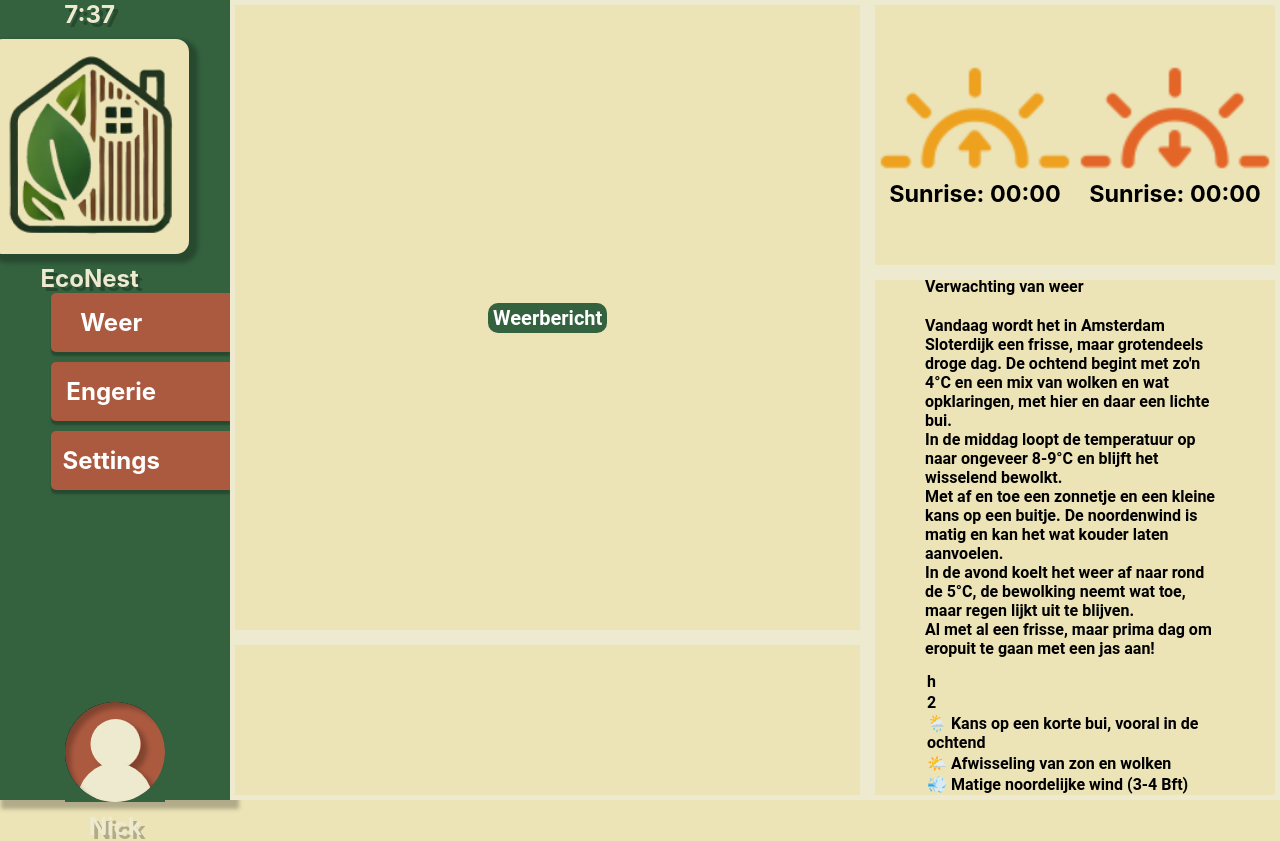
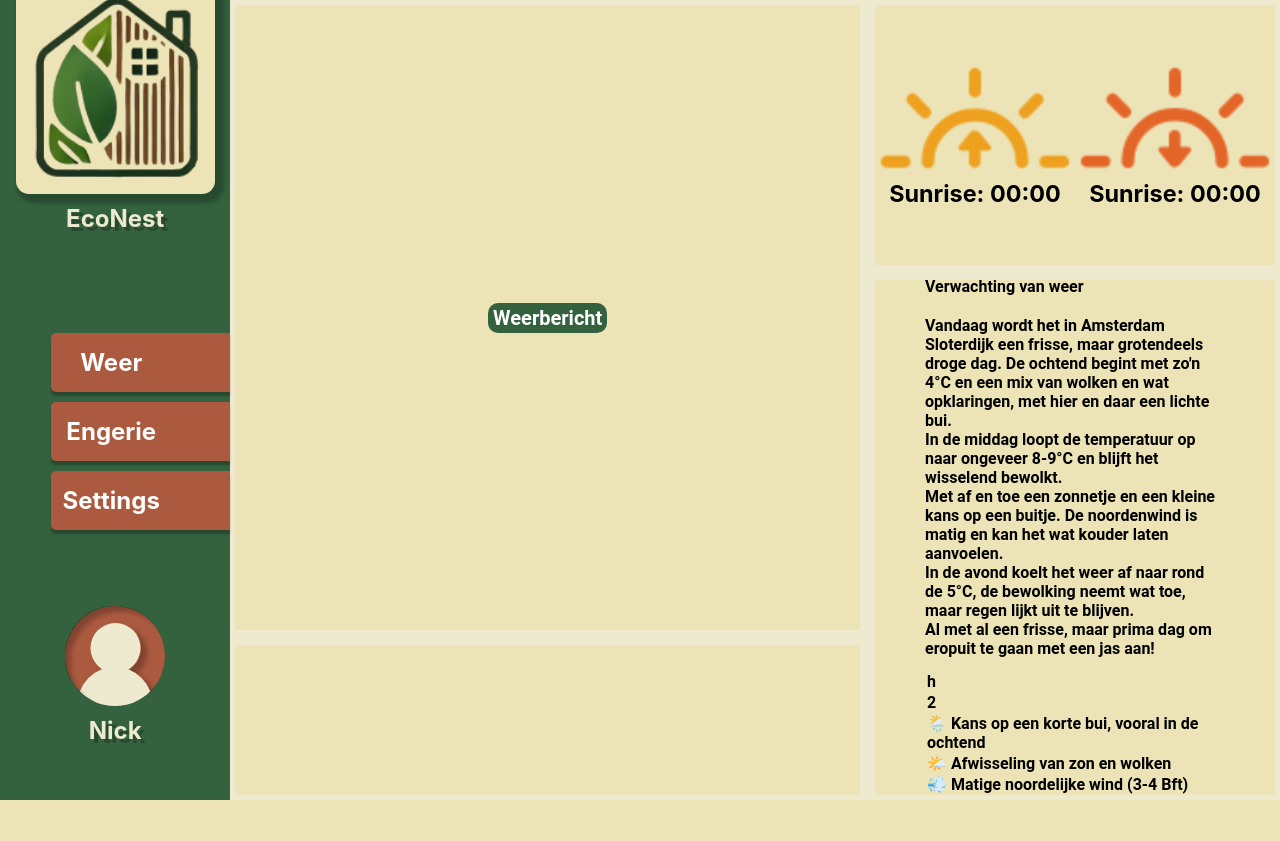
Before and after one commit to Jesper826/EcoNest, a PHP site: page / in a window 1280 px wide. After the commit the page ends 800 px from the top, so only its background shows below. Run offline with PHP 8.4, Linux system fonts and the light colour scheme; lists and menus that the app fills with data are empty; a map, chart or similar area stays blank.

Commit message:
we zkjn klaar

```diff
--- a/public/css/main.css
+++ b/public/css/main.css
@@ -18,29 +18,40 @@
 }
 
 .Header {
+    display: flex;
     width: 6vw;
     height: 100vh;
-    display: grid;
-    place-items: center;
-    grid-template-columns: 1fr;
-    grid-template-rows: repeat(12, 1fr);
-    gap: 2rem;
+    flex-direction: column;
+    justify-content: flex-end;
+    align-items: center;
+    gap: 10px;
+    flex-shrink: 0;
 
     background: var(--header-bg);
-    box-shadow: 1rem 2rem 5ren 0 var(--shadow-color);
+    box-shadow: 7px 0px 10px 0px var(--shadow-color);
+}
+
+.Top {
+    display: flex;
+    width: 6vw;
+    height: 20vh;
+    padding: 20px 0px 700px 0px;
+
+    flex-direction: column;
+    align-items: center;
+    gap: 100px;
+
+    position: absolute;
 }
 
 .Logo {
-    grid-row: 2 / 4;
-    max-width: var(--HeaderWidth);
-    list-style: none;
-
+    width: 4vw;
     height: auto;
     display: flex;
-    gap: 10px;
     flex-direction: column;
     justify-content: center;
     align-items: center;
+    gap: 10px;
 }
 
 .LogoTime{
@@ -50,15 +61,12 @@
     font-style: normal;
     font-weight: 700;
     line-height: normal;
-    justify-content: center;
-    align-items: center;
 }
 
 .LogoFrame {
     width: 100%;
     height: 100%;
-    justify-content: center;
-    align-items: center;
+
     border-radius: 13px;
     background-color: var(--primary-bg);
     padding: 10px;
@@ -67,8 +75,6 @@
 .LogoFrame > img {
     width: 100%;
     height: 100%;
-    justify-content: center;
-    align-items: center;
 }
 
 .LogoText {
@@ -78,8 +84,6 @@
     font-style: normal;
     font-weight: 700;
     line-height: normal;
-    justify-content: center;
-    align-items: center;
 }
 
 #TextShadow{
@@ -91,10 +95,6 @@
 }
 
 .Buttons {
-    grid-row: 4 / 10;
-    width: var(--HeaderWidth);
-    list-style: none;
-
     display: flex;
     flex-direction: column;
     justify-content: center;
@@ -141,11 +141,8 @@
 }
 
 .Account {
-    grid-row: 11 / 13;
-    width: var(--HeaderWidth);
-    list-style: none;
-
     display: flex;
+    height: 209px;
     justify-content: center;
     align-items: center;
     gap: 10px;
@@ -172,9 +169,7 @@
 
 
 #A, #B, #C, #D, #Settings{
-    width: auto;
-    min-width: calc(100vw - var(--HeaderWidth));
-
+    width: 100%;
     height: 100vh;
     background: var(--secondary-bg);
     display: grid;
--- a/public/js/aanofuit.js
+++ b/public/js/aanofuit.js
@@ -1,47 +1,47 @@
-// function checkTimeAndSetLampje() {
-//     const now = new Date();
-//     const targetHour = 12;
+// // function checkTimeAndSetLampje() {
+// //     const now = new Date();
+// //     const targetHour = 12;
 
-//     if (now.getHours() >= targetHour) {
-//         GetData().then(data => {
-//             console.log("JSON data:", data);
+// //     if (now.getHours() >= targetHour) {
+// //         GetData().then(data => {
+// //             console.log("JSON data:", data);
 
-//             if (!data.lights.LED2) {
-//                  SetLampje(2, true);
-//                 console.log("Lampje 2 is AAN gezet om 3 uur of later.");
+// //             if (!data.lights.LED2) {
+// //                  SetLampje(2, true);
+// //                 console.log("Lampje 2 is AAN gezet om 3 uur of later.");
+// //             } else {
+// //                 console.log("Lampje 2 stond al aan.");
+// //             }
+// //         });
+// //     }
+// // }
+
+// // setInterval(checkTimeAndSetLampje, 1000);
+
+// function checkLDRAndSetLampje() {
+//     const threshold = 300;
+
+//     GetData().then(data => {
+//         if (data && data.ldr !== null) {
+//             const ldrValue = data.ldr;
+//             console.log(`Huidige LDR-waarde: ${ldrValue}`);
+
+//             if (ldrValue <= threshold) {
+//                 if (!data.lights.LED2) {
+//                     SetLampje(2, true); // Zet lampje 2 aan
+//                     console.log("Lampje 2 is AAN gezet omdat de LDR-waarde onder de drempel zit.");
+//                 } else {
+//                     console.log("Lampje 2 stond al aan.");
+//                 }
 //             } else {
-//                 console.log("Lampje 2 stond al aan.");
+//                 console.log("LDR-waarde is boven de drempel. Lampje 2 blijft uit.");
 //             }
-//         });
-//     }
+//         } else {
+//             console.error("Kon geen LDR-gegevens ophalen.");
+//         }
+//     }).catch(error => {
+//         console.error("Fout bij het ophalen van gegevens:", error);
+//     });
 // }
 
-// setInterval(checkTimeAndSetLampje, 1000);
-
-function checkLDRAndSetLampje() {
-    const threshold = 300;
-
-    GetData().then(data => {
-        if (data && data.ldr !== null) {
-            const ldrValue = data.ldr;
-            console.log(`Huidige LDR-waarde: ${ldrValue}`);
-
-            if (ldrValue <= threshold) {
-                if (!data.lights.LED2) {
-                    SetLampje(2, true); // Zet lampje 2 aan
-                    console.log("Lampje 2 is AAN gezet omdat de LDR-waarde onder de drempel zit.");
-                } else {
-                    console.log("Lampje 2 stond al aan.");
-                }
-            } else {
-                console.log("LDR-waarde is boven de drempel. Lampje 2 blijft uit.");
-            }
-        } else {
-            console.error("Kon geen LDR-gegevens ophalen.");
-        }
-    }).catch(error => {
-        console.error("Fout bij het ophalen van gegevens:", error);
-    });
-}
-
-setInterval(checkLDRAndSetLampje, 1000);
+// setInterval(checkLDRAndSetLampje, 1000);
```
Also changed, not shown: other parts of public/css/main.css (+49 -2 lines).
